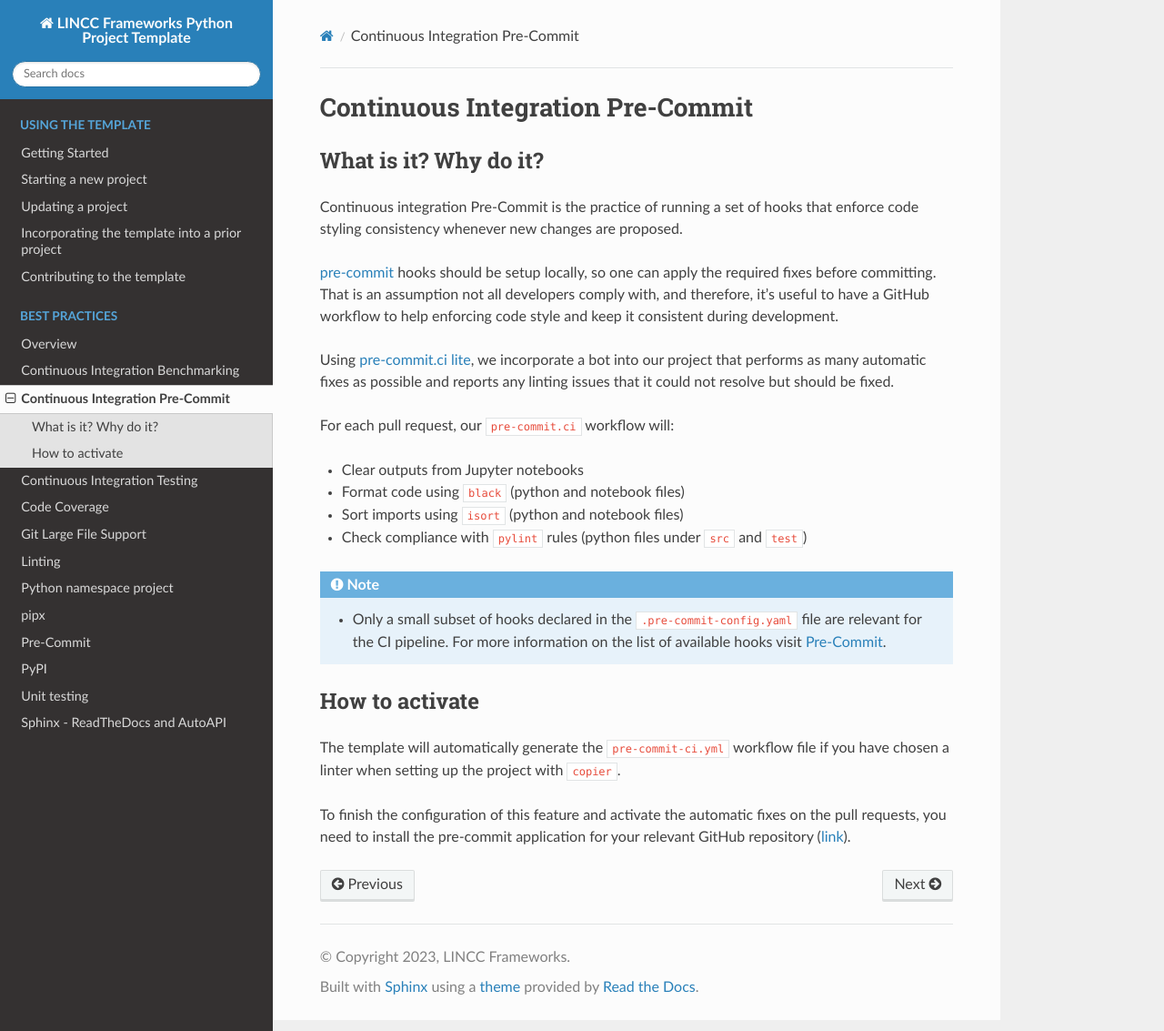
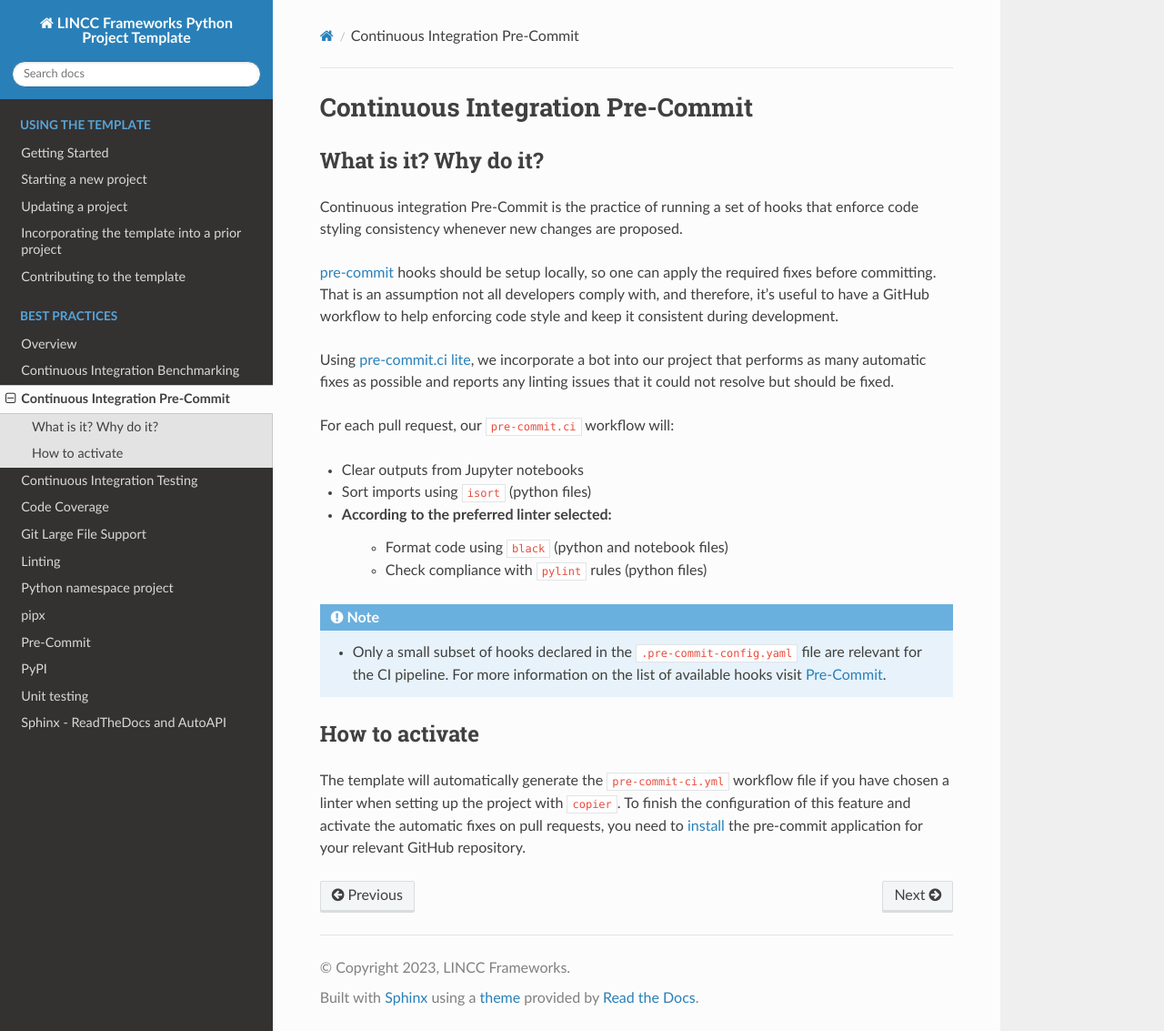
Before and after one commit to lincc-frameworks/python-project-template, a Sphinx documentation site: the page built from docs/practices/ci_precommit.rst, in a window 1280 px wide and 1133 px high. Shown: the whole window at 91% size. Built offline with Sphinx 7.4.7 and the Read the Docs theme 2.0.0, drawn with Linux system fonts in a browser that asks for light colours; the version number could not be read and is left out.

Commit message:
Run pylint for benchmarks

```diff
--- a/docs/practices/ci_precommit.rst
+++ b/docs/practices/ci_precommit.rst
@@ -19,21 +19,21 @@
 For each pull request, our ``pre-commit.ci`` workflow will:
 
 * Clear outputs from Jupyter notebooks
-* Format code using ``black`` (python and notebook files)
-* Sort imports using ``isort`` (python and notebook files)
-* Check compliance with ``pylint`` rules (python files under ``src`` and ``test``)
+* Sort imports using ``isort`` (python files)
+* According to the preferred linter selected:
+   * Format code using ``black`` (python and notebook files)
+   * Check compliance with ``pylint`` rules (python files)
 
 .. note::
-   * Only a small subset of hooks declared in the ``.pre-commit-config.yaml`` file
-     are relevant for the CI pipeline. For more information on the list of available
-     hooks visit :doc:`Pre-Commit <../practices/precommit>`.
+  * Only a small subset of hooks declared in the ``.pre-commit-config.yaml`` file
+    are relevant for the CI pipeline. For more information on the list of available
+    hooks visit :doc:`Pre-Commit <../practices/precommit>`.
 
 How to activate
 -------------------------------------------------------------------------------
 
 The template will automatically generate the ``pre-commit-ci.yml`` workflow file
-if you have chosen a linter when setting up the project with ``copier``.
-
-To finish the configuration of this feature and activate the automatic fixes on the
-pull requests, you need to install the pre-commit application for your relevant
-GitHub repository (`link <https://github.com/apps/pre-commit-ci-lite/installations/new>`_).
+if you have chosen a linter when setting up the project with ``copier``. To finish
+the configuration of this feature and activate the automatic fixes on pull requests,
+you need to `install <https://github.com/apps/pre-commit-ci-lite/installations/new>`_
+the pre-commit application for your relevant GitHub repository.
```
Also changed, not shown: 1 other file.
